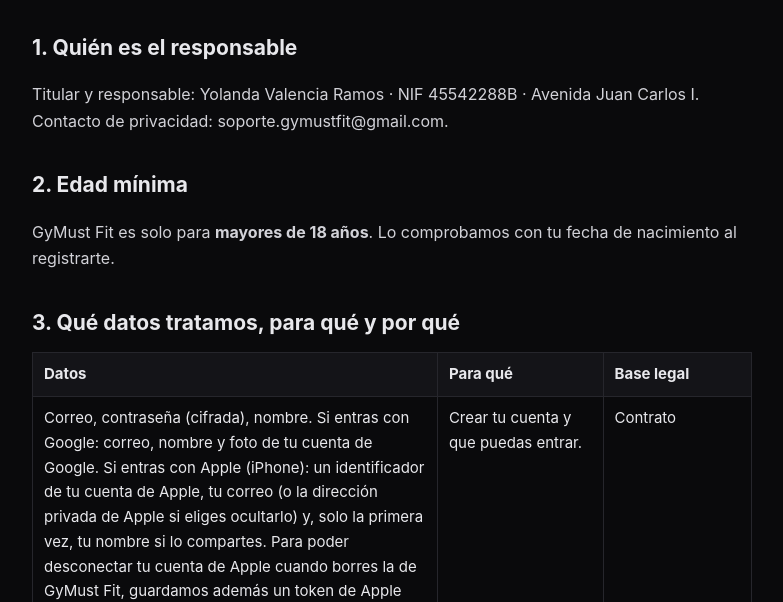
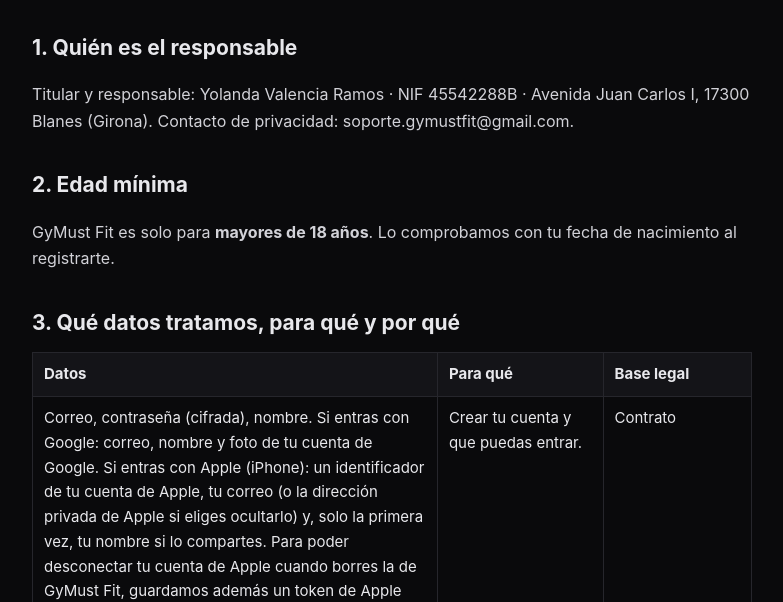
Before and after one commit to gymustfit/gymust-web, a plain HTML site: page privacidad.html in a window 1280 px wide. Shown: the part 198-800 px from the top of the page, without its empty margins (248-1031 px from the left). Drawn offline with Linux system fonts and the light colour scheme.

Commit message:
Add files via upload

```diff
--- a/privacidad.html
+++ b/privacidad.html
@@ -7,7 +7,7 @@
 <h1>Política de privacidad</h1>
 <p class="sub">Última actualización: 23 de noviembre de 2026</p>
 <h2>1. Quién es el responsable</h2>
-<p>Titular y responsable: Yolanda Valencia Ramos · NIF 45542288B · Avenida Juan Carlos I. Contacto de privacidad: soporte.gymustfit@gmail.com.</p>
+<p>Titular y responsable: Yolanda Valencia Ramos · NIF 45542288B · Avenida Juan Carlos I, 17300 Blanes (Girona). Contacto de privacidad: soporte.gymustfit@gmail.com.</p>
 <h2>2. Edad mínima</h2>
 <p>GyMust Fit es solo para <b>mayores de 18 años</b>. Lo comprobamos con tu fecha de nacimiento al registrarte.</p>
 <h2>3. Qué datos tratamos, para qué y por qué</h2>
```
Also changed, not shown: terminos.html (+1 -1 lines).
